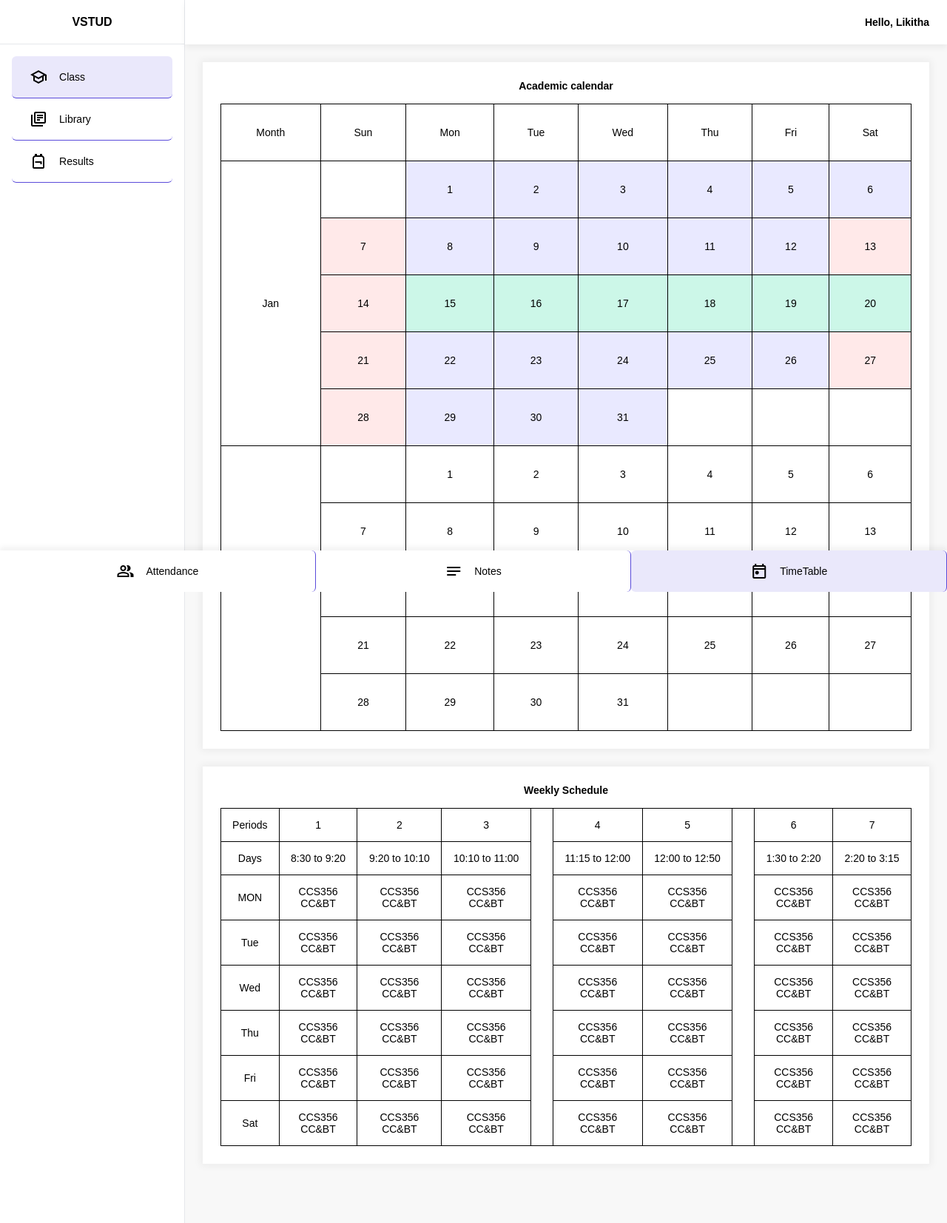
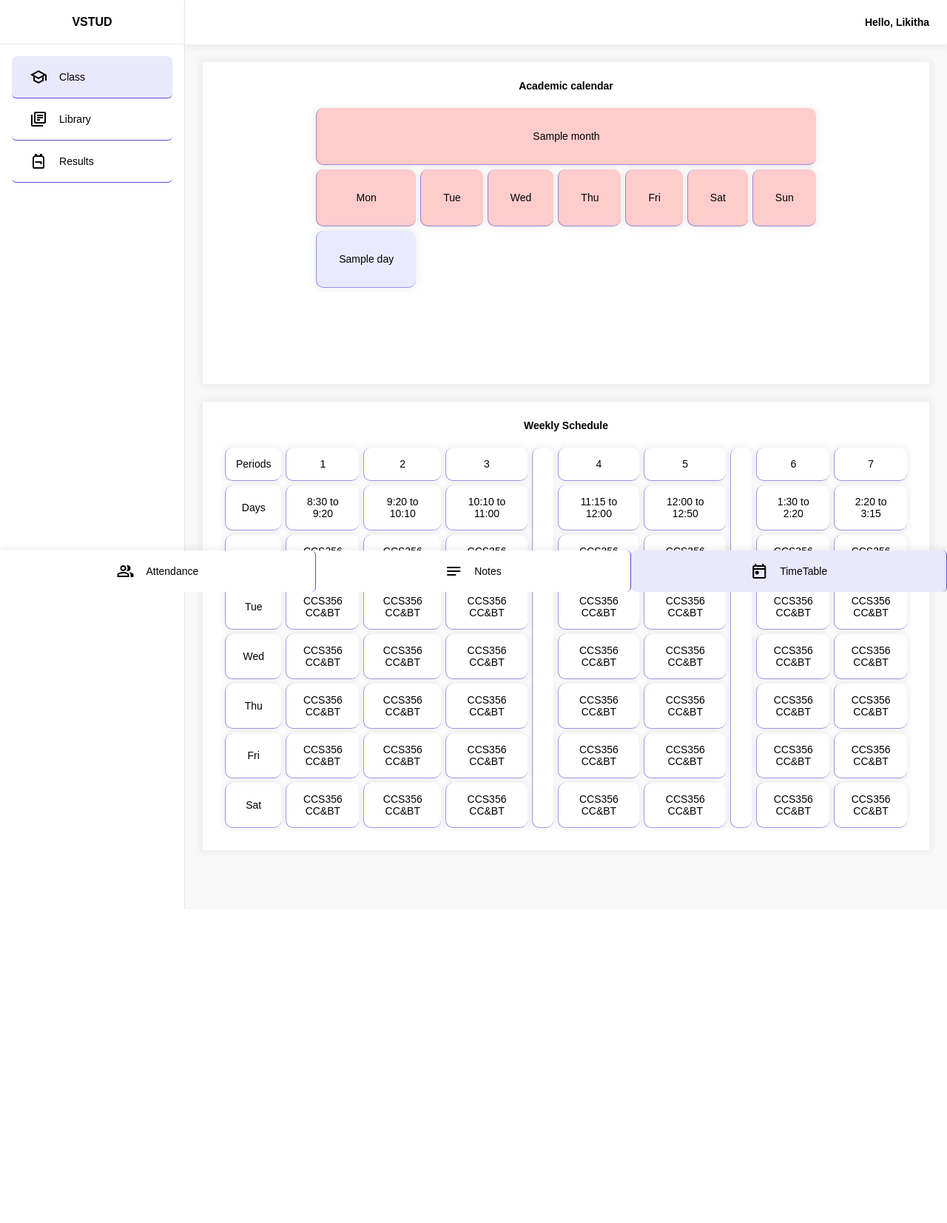
Before and after one commit to INDISION/VSTUD, a Django app: template templates/student/class/timetable.html in a window 1280 px wide. Shown: the whole page at 74% size. After the commit the page ends 1229 px from the top, so only its background shows below. Run offline with Django 5.2, Linux system fonts and the light colour scheme; data comes from the database, SQL or seed files in the repository; both versions use the stored data as it was after the commit; the template is opened without the code that fills it: values that come from a table or form of the project are taken from there, most other values are stand-ins (such as "Sample title", 1, 10 or a date in 2020); some web fonts are replaced.

Commit message:
Timetable

```diff
--- a/static/css/common/style.css
+++ b/static/css/common/style.css
@@ -62,19 +62,22 @@
     font-weight: 100;
 }
 td, th{
-    border: 1px solid #000;
+    border-left: 1px solid #594bda93;
+    border-bottom: 1px solid #594bda93;
+    border-radius: 10px;
+    box-shadow: 0px 0px 10px 3px #0000000d;
     text-align: center;
 }
 table {
-    border-collapse: collapse;
-    width: 100%;
-    box-shadow: 0px 0px 7px 5px #0000000d;
+    /* border-collapse: collapse; */
+    border-spacing: 6px;
 }
 .table-container{
     width: 100%;
-    overflow-x: scroll;
-    margin: auto;
-    padding: auto;
+    overflow: scroll;
+    display: flex;
+    justify-content: center;
+    align-items: center;
     scrollbar-width: none;
     scroll-behavior: smooth;
 }
--- a/static/css/student/timetable.css
+++ b/static/css/student/timetable.css
@@ -7,6 +7,12 @@
     padding: 24px;
     background-color: #fff;
     box-shadow: 0px 0px 10px 3px #0000000d;
+}
+.academic-calendar .table-container {
+    margin-bottom: 100px;
+}
+.academic-calendar th {
+    background-color: rgba(255, 0, 0, 0.2);
 }
 .academic-calendar th, .academic-calendar td {
     padding: 30px;
--- a/templates/student/class/timetable.html
+++ b/templates/student/class/timetable.html
@@ -12,112 +12,39 @@
 <div class="main-content">
     <div class="academic-calendar">
         <h1 class="semi-bold">Academic calendar</h1>
+        {% for month, month_cal in cal.items %}
         <div class="table-container">
             <table>
+                <tr><th colspan="7">{{month}}</th></tr>
                 <tr>
-                <th>Month</th>
-                <th>Sun</th>
                     <th>Mon</th>
                     <th>Tue</th>
                     <th>Wed</th>
                     <th>Thu</th>
                     <th>Fri</th>
                     <th>Sat</th>
+                    <th>Sun</th>
                 </tr>
+                {% for week in month_cal %}
                     <tr>
-                <td rowspan="5" class="month">Jan</td>
+                        {% for day in week %}
+                            {% if day == 0 %}
                                 <td></td>
-                <td class="working">1</td>
-                <td class="working">2</td>
-                <td class="working">3</td>
-                <td class="working">4</td>
-                <td class="working">5</td>
-                <td class="working">6</td>
+                            {% else %}
+                                {% if day in holiday %}
+                                    <td class="holiday">{{day}}</td>
+                                {% else %}
+                                <td class="working">{{day}}</td>
+                                {% endif %}
+                            {% endif %}
+                        {% endfor %}
                     </tr>
-            <tr>
-                <td class="holiday">7</td>
-                <td class="working">8</td>
-                <td class="working">9</td>
-                <td class="working">10</td>
-                <td class="working">11</td>
-                <td class="working">12</td>
-                <td class="holiday">13</td>
-            </tr>
-            <tr>
-                <td class="holiday">14</td>
-                <td class="exam">15</td>
-                <td class="exam">16</td>
-                <td class="exam">17</td>
-                <td class="exam">18</td>
-                <td class="exam">19</td>
-                <td class="exam">20</td>
-            </tr>
-            <tr>
-                <td class="holiday">21</td>
-                <td class="working">22</td>
-                <td class="working">23</td>
-                <td class="working">24</td>
-                <td class="working">25</td>
-                <td class="working">26</td>
-                <td class="holiday">27</td>
-            </tr>
-            <tr>
-                <td class="holiday">28</td>
-                <td class="working">29</td>
-                <td class="working">30</td>
-                <td class="working">31</td>
-                <td></td>
-                <td></td>
-                <td></td>
-            </tr>
-            <tr>
-                <td rowspan="5">Feb</td>
-                <td></td>
-                <td>1</td>
-                <td>2</td>
-                <td>3</td>
-                <td>4</td>
-                <td>5</td>
-                <td>6</td>
-            </tr>
-            <tr>
-                <td>7</td>
-                <td>8</td>
-                <td>9</td>
-                <td>10</td>
-                <td>11</td>
-                <td>12</td>
-                <td>13</td>
-            </tr>
-            <tr>
-                <td>14</td>
-                <td>15</td>
-                <td>16</td>
-                <td>17</td>
-                <td>18</td>
-                <td>19</td>
-                <td>20</td>
-            </tr>
-            <tr>
-                <td>21</td>
-                <td>22</td>
-                <td>23</td>
-                <td>24</td>
-                <td>25</td>
-                <td>26</td>
-                <td>27</td>
-            </tr>
-            <tr>
-                <td>28</td>
-                <td>29</td>
-                <td>30</td>
-                <td>31</td>
-                <td></td>
-                <td></td>
-                <td></td>
-            </tr>
+                {% endfor %}
             </table>
         </div>
+        {% endfor %}
+
+
     </div>
     <div class="weekly-timetable">
         <h1 class="semi-bold">Weekly Schedule</h1>
```
Also changed, not shown: main/views.py (+19 -2 lines), db.sqlite3. Lines whose indentation alone changed are shown as unchanged.
